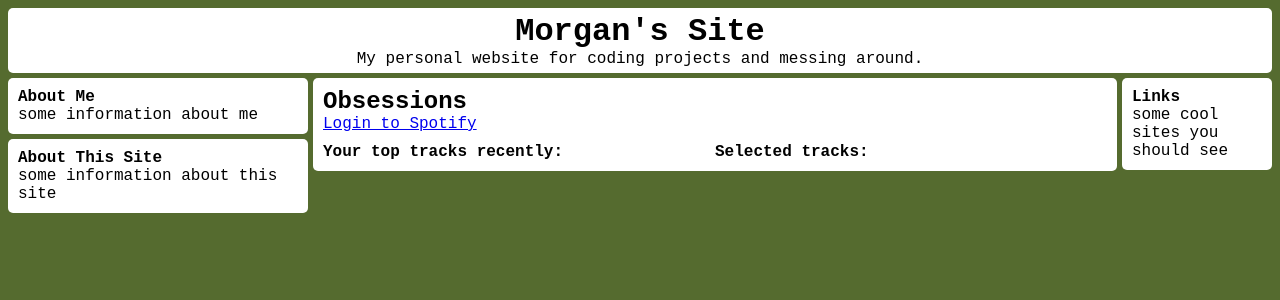
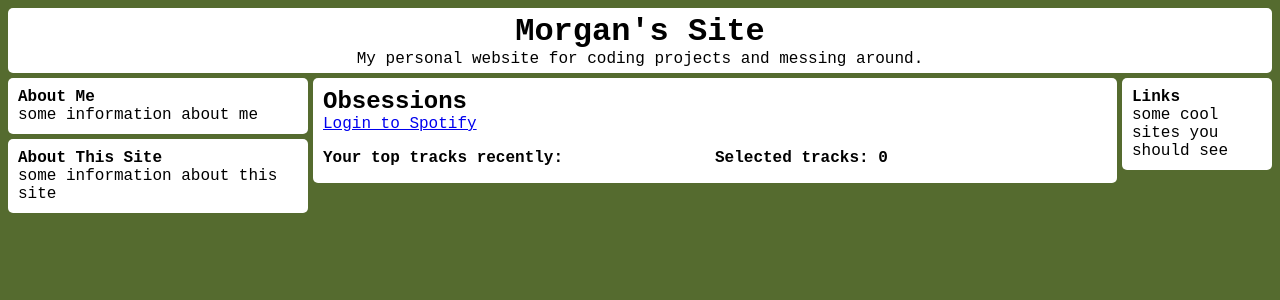
Before and after one commit to mrieb577/personal-website, a React (Vite) app: page / in a window 1280 px wide. Shown: the top 300 px of the page. Built offline with nearby package versions, Linux system fonts and the light colour scheme.

Commit message:
selection list start

```diff
--- a/src/columns/center/spotify-obsessions.css
+++ b/src/columns/center/spotify-obsessions.css
@@ -28,6 +28,18 @@ ul {
     float: right;
 }
 
+.listheader{
+    white-space: nowrap;
+    display: grid;
+    grid-template-columns: 50% 50%;
+    height: 30px;
+    align-items: center;
+}
+
+.export {
+    justify-self: end;
+}
+
 .trackName{
     padding-left: 10px;
     overflow-x: clip;
--- a/src/columns/center/spotify-obsessions.tsx
+++ b/src/columns/center/spotify-obsessions.tsx
@@ -15,6 +15,7 @@ export function SpotifyObsessions() {
     const [get_vals] = useSearchParams();
 
     const [tracks, setTracks] = useState([]);
+    const [selected, setSelected] = useState([]);
 
     // user auth
     const auth_link = `https://accounts.spotify.com/authorize?` + stringify({
@@ -55,30 +56,64 @@ export function SpotifyObsessions() {
         setLoading(false);
     }
 
+    const trackChecked = (event) => {
+        console.log(event.target.id);
+        let entry = {
+            "uri": `${event.target.id}`,
+            "name": `${event.target.value}`
+        }
+        if (event.target.checked) {
+            setSelected([...selected, entry]);
+        }
+        else {
+            setSelected(selected => selected.filter(item => item.uri !== entry.uri));
+        }
+    }
+
+    const exportObsessions = () => {
+        console.log("To be implemented!");
+    }
+
     return (<div className='widget obsessions'>
         <h2>Obsessions</h2>
         {!code ?
             <a href={auth_link}>Login to Spotify</a>
             : <div>
-                <button type="button" name="fetch" onClick={fetch}>Fetch</button>
+                <button name="fetch" onClick={fetch}>Fetch</button>
                 <button className="logout" onClick={logout}>Logout</button>
             </div>}
         {loading ? <p>Loading...</p> : <div></div>}
         <p>{error} </p>
         <div className="data">
             <div>
-                <h4>Your top tracks recently:</h4>
+                <div className='listheader'>
+                    <h4 className='listtitle'>Your top tracks recently:</h4>
+                </div>
                 <ul className='trackList'>
-                    {tracks ? tracks.map((track) => (
-                        <li key={track.id} className='track'>
-                            <input type="checkbox" id={track.id} value={track.name} />
-                            <label htmlFor={track.id} className="trackName">{track.name} - {track.artists[0].name}</label>
+                    {tracks && code ? tracks.map((track) => (
+                        <li key={track.uri} className='track'>
+                            <input type="checkbox" id={track.uri} value={`${track.name} - ${track.artists[0].name}`} onChange={trackChecked} />
+                            <label htmlFor={track.uri} className="trackName">
+                                {track.name} - {track.artists[0].name}
+                            </label>
                         </li>
                     )) : ""}
                 </ul>
             </div>
             <div className="selected">
-                <h4>Selected tracks:</h4>
+                <div className='listheader'>
+                    <h4 className='listtitle'>Selected tracks: {selected.length} </h4>
+                    {code ? <button className='export' onClick={exportObsessions}>Export</button> : ""}
+                </div>
+                <ul className='trackList'>
+                    {selected && tracks && code ? selected.map((track) => (
+                        <li key={track.uri} className='track'>
+                            <p className="trackName">
+                                {track.name}
+                            </p>
+                        </li>
+                    )) : ""}
+                </ul>
             </div>
         </div>
     </div>)
```
